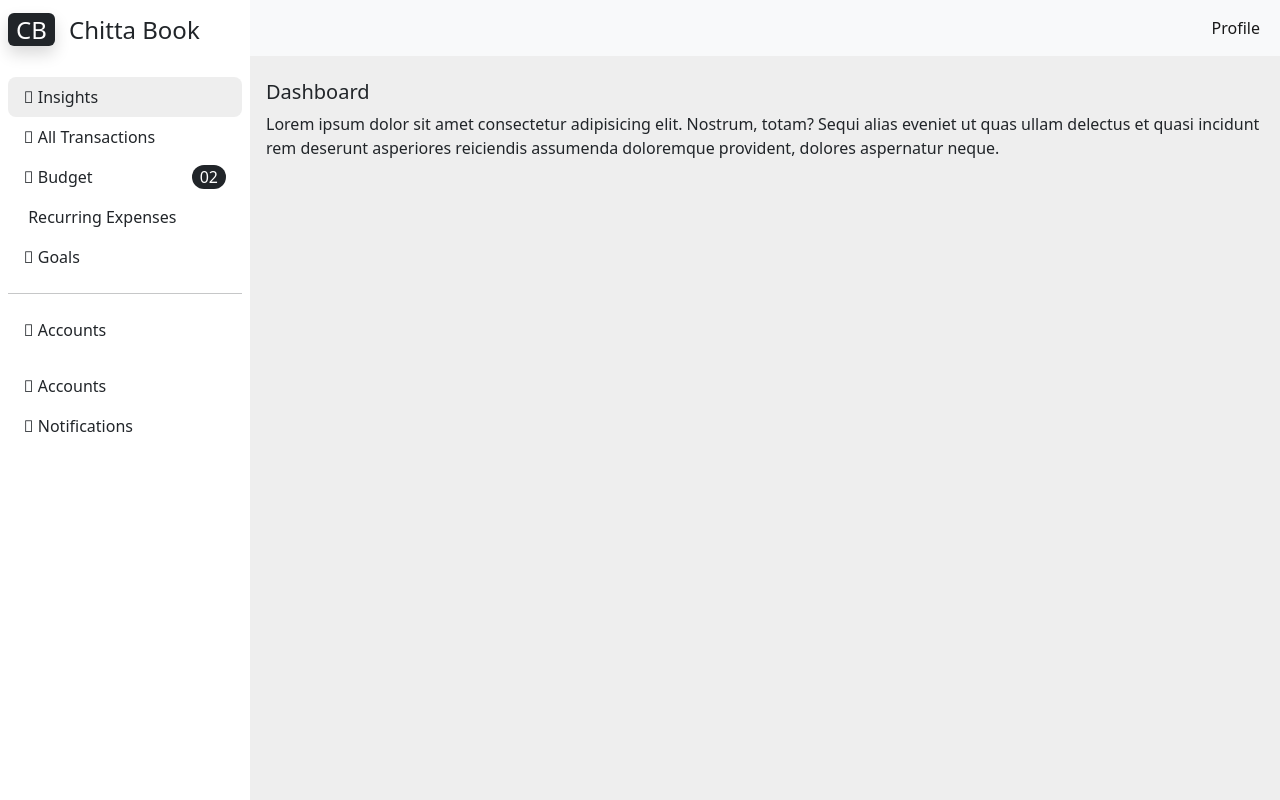
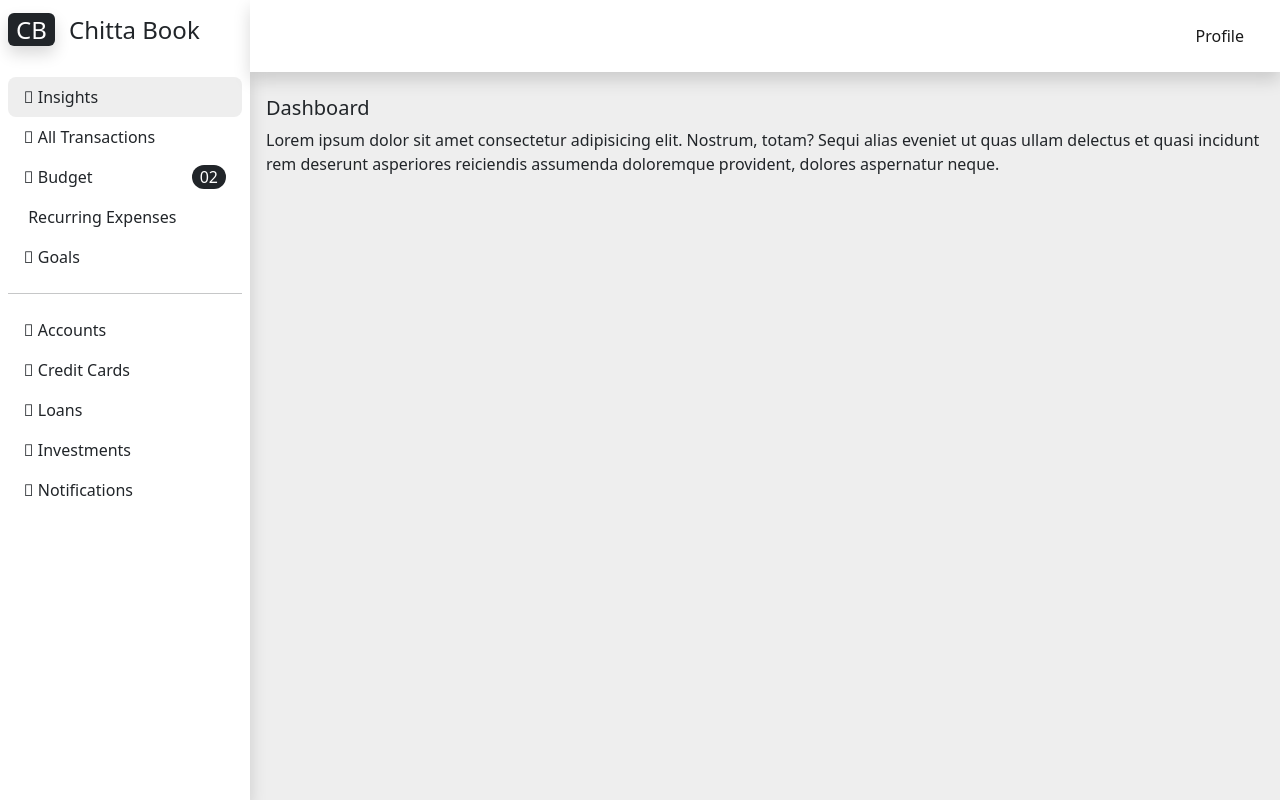
Before and after one commit to rajeevreddyms5/capstone, a Django app: page /home/ in a window 1280 px wide. Run offline with Django 4.2, Linux system fonts and the light colour scheme; the first user in the database is signed in; some libraries are stand-ins or nearby versions; some web fonts are replaced.

Commit message:
just saving

```diff
--- a/chittabook/templates/homepage/basic.html
+++ b/chittabook/templates/homepage/basic.html
@@ -49,7 +49,7 @@
   <body>
 
     <div class="main-container d-flex">
-      <div class="sidebar" id="side_nav">
+      <div class="sidebar shadow bg-white" id="side_nav">
           <div class="header-box px-2 pt-3 pb-4 d-flex justify-content-between">
               <h1 class="fs-4"><span class="bg-dark text-white rounded shadow px-2 me-2">CB</span> <span
                       class="text-dark">Chitta Book</span></h1>
@@ -75,31 +75,82 @@
           <hr class="h-color mx-2">
 
           <!-- Dropdown -->
-          <ul class="list-unstyled px-2"><a href="#" id="dropdown_on_sidebar" class="text-decoration-none px-3 py-2 d-block text-dark"><i class="fal fa-chevron-down"></i>
+          <!-- Bank Accounts Dropdown -->
+          <ul class="list-unstyled px-2 mb-0"><a href="#" id="dropdown_on_sidebar" class="text-decoration-none px-3 py-2 d-block text-dark"><i class="fal fa-chevron-down"></i>
                     Accounts</a>
                 <div class="dropdown-items" id="dropdown_items" style="display: none;">
-                    <li class=""><a href="#" class="text-decoration-none px-3 py-2 d-block d-flex justify-content-between text-dark">
+                    <li class=""><a href="#" class="text-decoration-none px-4 py-2 d-block d-flex justify-content-between text-dark">
                         <span> Account 1</span>
-                        <span class="bg-dark rounded-pill text-white py-0 px-2">02</span>
+                        <span class="bg-dark rounded-pill text-white py-0 px-2">+1,00,00</span>
                     </a>
-                    <li class=""><a href="#" class="text-decoration-none px-3 py-2 d-block d-flex justify-content-between text-dark">
+                    <li class=""><a href="#" class="text-decoration-none px-4 py-2 d-block d-flex justify-content-between text-dark">
                         <span> Account 2</span>
-                        <span class="bg-dark rounded-pill text-white py-0 px-2">02</span>
+                        <span class="bg-dark rounded-pill text-white py-0 px-2">-1,00,00</span>
                     </a>
-                </li>
+                    </li>
+                    <button type="button" class="btn btn-primary rounded-pill py-1" style="margin-left: 40px;"><i class="bi bi-plus"></i> Add Account</button>
                 </div>
           </ul>
 
+          <!-- Credit Cards Dropdown -->
+          <ul class="list-unstyled px-2 mb-0"><a href="#" id="dropdown_on_sidebar" class="text-decoration-none px-3 py-2 d-block text-dark"><i class="fal fa-chevron-down"></i>
+            Credit Cards</a>
+            <div class="dropdown-items" id="dropdown_items" style="display: none;">
+                <li class=""><a href="#" class="text-decoration-none px-4 py-2 d-block d-flex justify-content-between text-dark">
+                    <span> Credit Card 1</span>
+                    <span class="bg-dark rounded-pill text-white py-0 px-2">+1,00,00</span>
+                </a>
+                <li class=""><a href="#" class="text-decoration-none px-4 py-2 d-block d-flex justify-content-between text-dark">
+                    <span> Credit Card 2</span>
+                    <span class="bg-dark rounded-pill text-white py-0 px-2">-1,00,00</span>
+                </a>
+                </li>
+                <button type="button" class="btn btn-primary rounded-pill py-1" style="margin-left: 30px;"><i class="bi bi-plus"></i> Add Credit Cards</button>
+            </div>
+        </ul>
+
+        <!-- Loans Dropdown -->
+        <ul class="list-unstyled px-2 mb-0"><a href="#" id="dropdown_on_sidebar" class="text-decoration-none px-3 py-2 d-block text-dark"><i class="fal fa-chevron-down"></i>
+            Loans</a>
+            <div class="dropdown-items" id="dropdown_items" style="display: none;">
+                <li class=""><a href="#" class="text-decoration-none px-4 py-2 d-block d-flex justify-content-between text-dark">
+                    <span> Loan 1</span>
+                    <span class="bg-dark rounded-pill text-white py-0 px-2">+1,00,00</span>
+                </a>
+                <li class=""><a href="#" class="text-decoration-none px-4 py-2 d-block d-flex justify-content-between text-dark">
+                    <span> Loan 2</span>
+                    <span class="bg-dark rounded-pill text-white py-0 px-2">-1,00,00</span>
+                </a>
+                </li>
+                <button type="button" class="btn btn-primary rounded-pill py-1" style="margin-left: 50px;"><i class="bi bi-plus"></i> Add Loans</button>
+            </div>
+        </ul>
+
+        <!-- Investments Dropdown -->
+        <ul class="list-unstyled px-2 mb-0"><a href="#" id="dropdown_on_sidebar" class="text-decoration-none px-3 py-2 d-block text-dark"><i class="fal fa-chevron-down"></i>
+            Investments</a>
+            <div class="dropdown-items" id="dropdown_items" style="display: none;">
+                <li class=""><a href="#" class="text-decoration-none px-4 py-2 d-block d-flex justify-content-between text-dark">
+                    <span> Investment 1</span>
+                    <span class="bg-dark rounded-pill text-white py-0 px-2">+1,00,00</span>
+                </a>
+                <li class=""><a href="#" class="text-decoration-none px-4 py-2 d-block d-flex justify-content-between text-dark">
+                    <span> Investment 2</span>
+                    <span class="bg-dark rounded-pill text-white py-0 px-2">-1,00,00</span>
+                </a>
+                </li>
+                <button type="button" class="btn btn-primary rounded-pill py-1" style="margin-left: 30px;"><i class="bi bi-plus"></i> Add Investments</button>
+            </div>
+        </ul>
+
           <ul class="list-unstyled px-2">
-              <li class=""><a href="#" id="dropdown_on_sidebar" class="text-decoration-none px-3 py-2 d-block text-dark"><i class="fal fa-chevron-down"></i>
-                      Accounts</a></li>
               <li class=""><a href="#" class="text-decoration-none px-3 py-2 d-block text-dark"><i class="fal fa-bell"></i>
                       Notifications</a></li>
           </ul>
 
       </div>
       <div class="content">
-          <nav class="navbar navbar-expand-md navbar-light bg-light">
+          <nav class="navbar navbar-expand-md navbar-light p-3 bg-white shadow bg-light">
               <div class="container-fluid">
                   <div class="d-flex justify-content-between d-md-none d-block">
                    <button class="btn px-1 py-0 open-btn me-2"><i class="fal fa-stream"></i></button>
```
Also changed, not shown: db.sqlite3.
